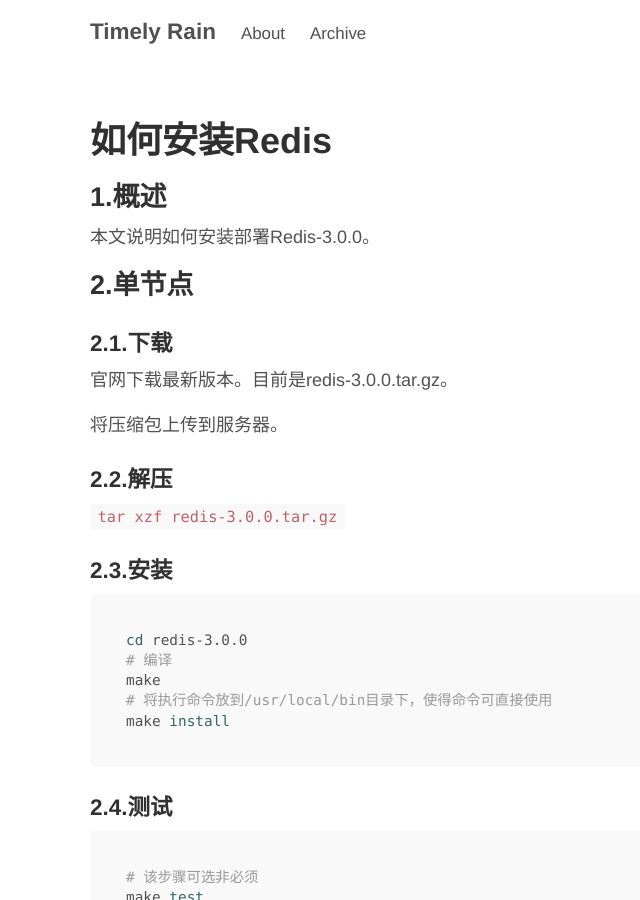
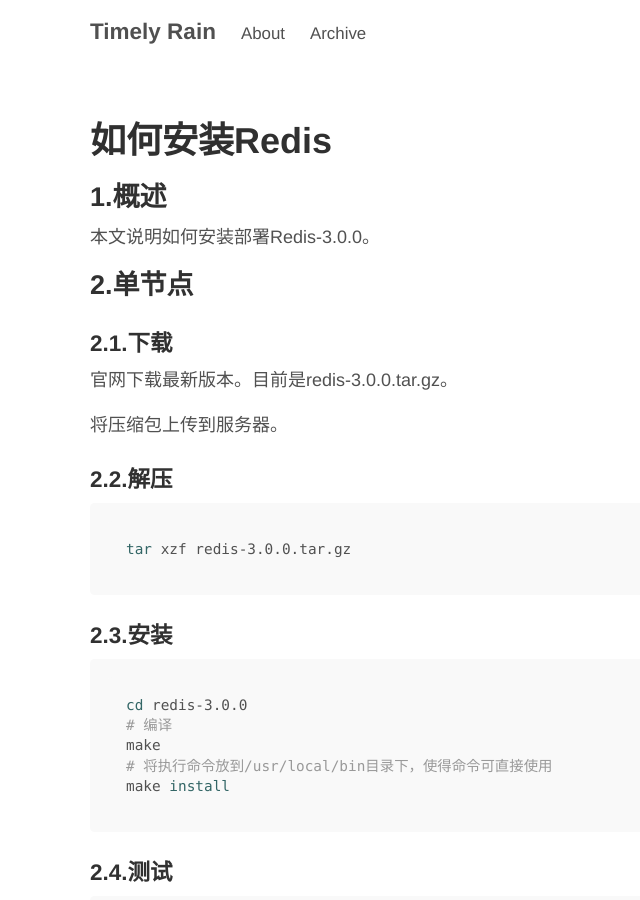
Before and after one commit to lsr1991/lsr1991.github.io, a Jekyll site: the page built from _posts/2015-04-06-redis-installation-guide.md, in a window 1280 px wide and 900 px high. Shown: the whole window, without its empty margins (235-875 px from the left). Built offline with Jekyll 4.4.1, drawn with Linux system fonts in a browser that asks for light colours; Markdown is read by kramdown in place of the engine named in the settings; comment, search, counter and statistics services are not loaded.

Commit message:
Update 2015-04-06-redis-installation-guide.md

````diff
--- a/_posts/2015-04-06-redis-installation-guide.md
+++ b/_posts/2015-04-06-redis-installation-guide.md
@@ -16,9 +16,13 @@
 将压缩包上传到服务器。
 
 ### 2.2.解压
-`tar xzf redis-3.0.0.tar.gz`
+
+```shell
+tar xzf redis-3.0.0.tar.gz
+```
 
 ### 2.3.安装
+
 ```shell
 cd redis-3.0.0
 # 编译
@@ -28,12 +32,14 @@
 ```
 
 ### 2.4.测试
+
 ```shell
 # 该步骤可选非必须
 make test
 ```
 
 ### 2.5.启动
+
 ```shell
 redis-server
 ```
@@ -76,6 +82,7 @@
 关于Redis命令，可以参考：[中文官方网站-命令](http://www.redis.cn/commands.html)。
 
 ### 2.7.停止
+
 ```shell
 redis-cli shutdown
 ```
@@ -130,6 +137,7 @@
 
 - **日志文件的路径**
 在配置文件中，修改以下参数
+
 ```shell
 logfile /path/to/your/log
 ```
@@ -167,6 +175,7 @@
 
 ### 3.3.部署配置文件
 修改每个节点的配置文件中以下参数：
+
 ```shell
 # 指定节点使用的端口号，被用于接受客户端访问
 port 7000
@@ -177,6 +186,7 @@
 ```
 
 ### 3.4.启动各个节点
+
 ```shell
 redis-server /path/to/your/redis.conf
 ```
````
